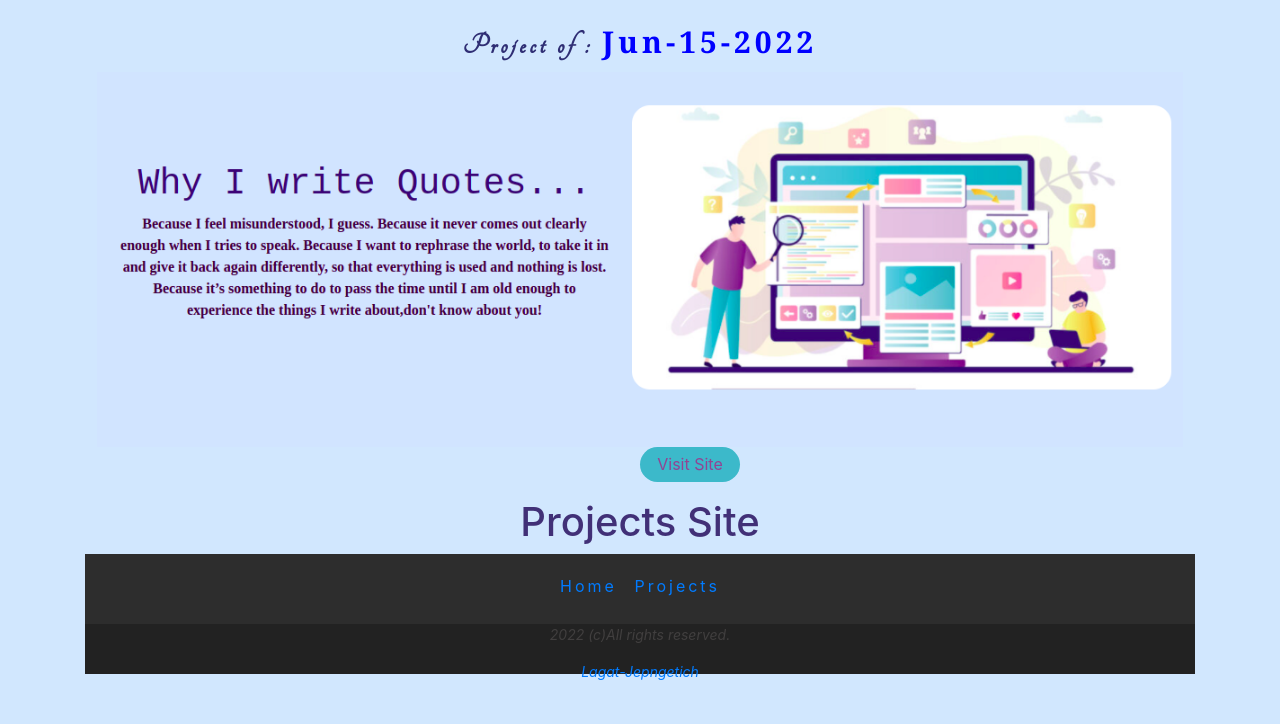
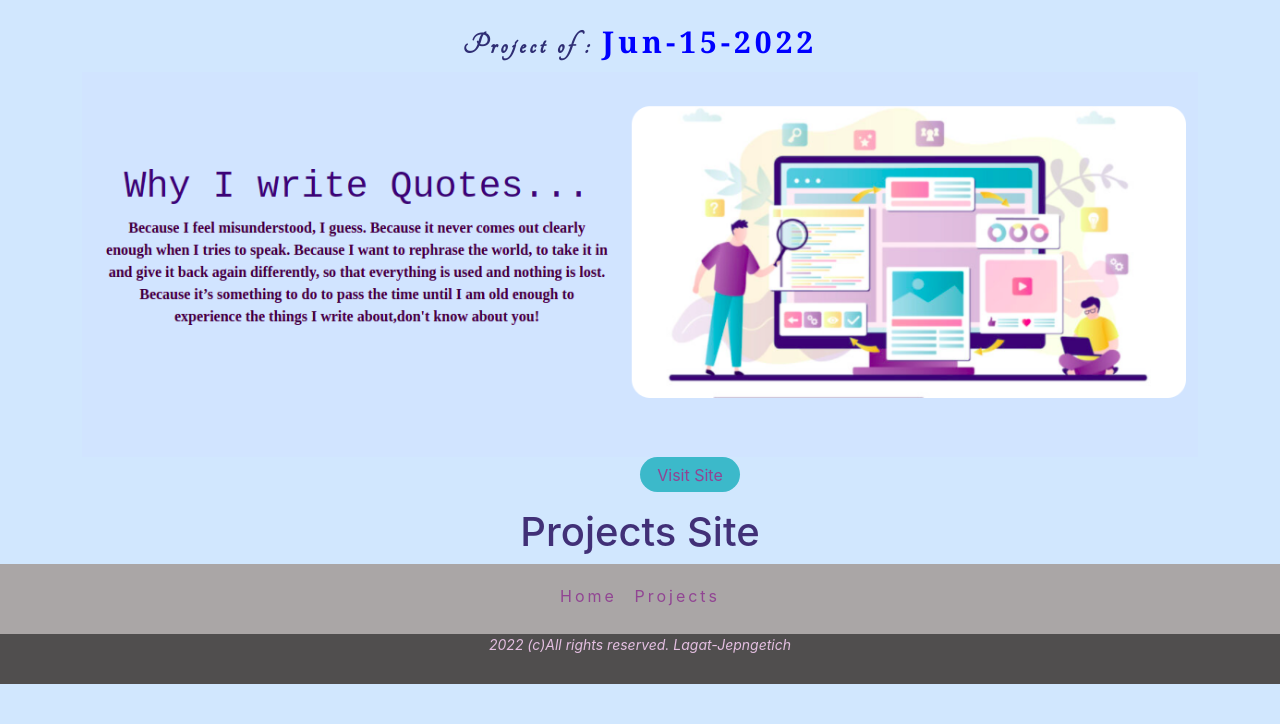
Before and after one commit to Lagat-Collete/Awards, a Django app: page / in a window 1280 px wide. Shown: the part 76-800 px from the top of the page. Run offline with Django 3.2, Linux system fonts and the light colour scheme; data that the repository does not hold is empty; parts of the project's set-up code (start-up, migrations or seed data) failed here and were passed over; some libraries are stand-ins or nearby versions; some web fonts are replaced.

Commit message:
optmize footer styling

```diff
--- a/Award/templates/base.html
+++ b/Award/templates/base.html
@@ -45,12 +45,12 @@
 
   <br>
 
-  <div class="container">
+
     {% block content %}
 
     {%endblock%}
     {% include 'footer.html' %}
-  </div>
+
 
 
   {% block scripts %}
--- a/Award/templates/footer.html
+++ b/Award/templates/footer.html
@@ -1,11 +1,12 @@
 <!-- Footer -->
 
-<div class="foot">
-  <a href="">Home</a>
-  <a href="#project">Projects</a>
+<div class="foot" style="color: #E4BFE1;">
+  <a style="color: #914593;" href="">Home</a>
+  <a style="color: #914593;" href="#project">Projects</a>
 </div>
 <div class="footer">
-  <p>2022 (c)All rights reserved.</p>
-  <p><a href="#"> Lagat-Jepngetich</a></p>
+  <p style="color: #E4BFE1;">2022 (c)All rights reserved. <span><a href="#" style="color: #E4BFE1 ;"> Lagat-Jepngetich</a></span></p>
+
 </div>
+
 <!-- Footer -->
--- a/static/css/base.css
+++ b/static/css/base.css
@@ -77,14 +77,14 @@ p{
   word-spacing: 10px;
   letter-spacing: 3px;
   height: 70px;
-  background-color: #2d2d2d;
+  background-color: #aaa6a6;
 }
 .footer {
   text-align: center;
   font-style: italic;
-  color: white;
+
   height: 50px;
-  background-color: #222222;
+  background-color: #504e4e;
 }
 
 .attrib {
```
